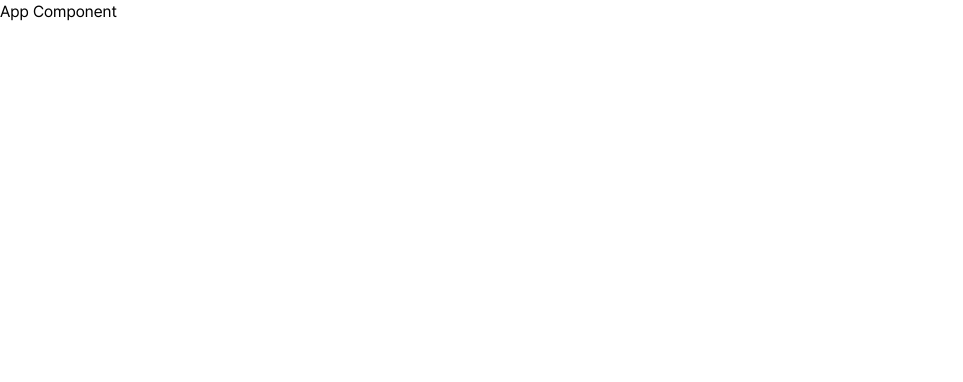
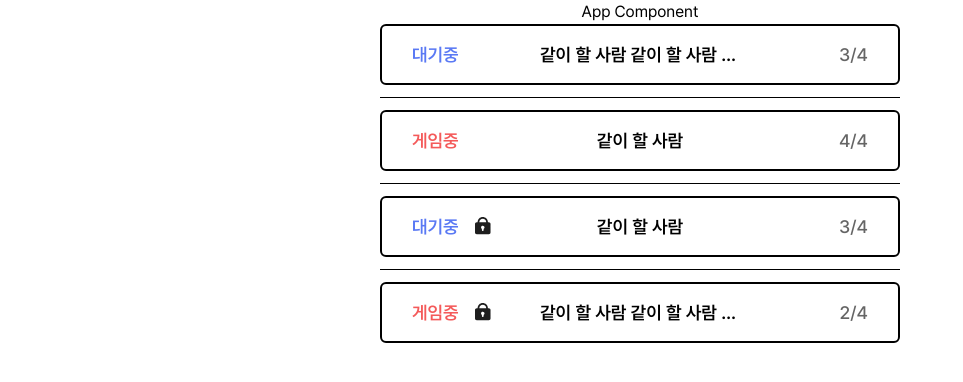
Before and after one commit to devcourse-catspaw/catspaw, a React (Vite) app: page / in a window 1280 px wide. Shown: the top 382 px of the page, without its empty margins (0-963 px from the left). Built offline with nearby package versions, Linux system fonts and the light colour scheme.

Commit message:
🎨 Design: width 수정

```diff
--- a/src/App.tsx
+++ b/src/App.tsx
@@ -1,7 +1,30 @@
+import GameRoom from './components/common/GameRoom';
+
 export default function App() {
   return (
-    <>
+    <div className="w-full flex flex-col justify-center items-center">
       <h1>App Component</h1>
-    </>
+      <GameRoom
+        status="WAITING"
+        name="같이 할 사람 같이 할 사람 같이 할 사람 같이 할 사람 같이 할 사람"
+        players={3}
+      />
+      <hr className="my-3 w-[520px]" />
+      <GameRoom status="PLAYING" name="같이 할 사람" players={4} />
+      <hr className="my-3 w-[520px]" />
+      <GameRoom
+        status="WAITING"
+        name="같이 할 사람"
+        password="1234"
+        players={3}
+      />
+      <hr className="my-3 w-[520px]" />
+      <GameRoom
+        status="PLAYING"
+        name="같이 할 사람 같이 할 사람 같이 할 사람 같이 할 사람 같이 할 사람 같이 할 사람"
+        password="1234"
+        players={2}
+      />
+    </div>
   );
 }
--- a/src/components/common/GameRoom.tsx
+++ b/src/components/common/GameRoom.tsx
@@ -54,9 +54,9 @@ export default function GameRoom({
         onClick={clickHandler}
       >
         {status === 'WAITING' ? (
-          <div className="text-[var(--blue)] w-[50px]">대기중</div>
+          <div className="text-[var(--blue)] w-[70px]">대기중</div>
         ) : (
-          <div className="text-[var(--red)] w-[50px]">게임중</div>
+          <div className="text-[var(--red)] w-[70px]">게임중</div>
         )}
         {password && (
           <img
@@ -65,8 +65,10 @@ export default function GameRoom({
             className="absolute top-[19px] left-[93px] w-[16px] h-[19px]"
           />
         )}
-        <div className="w-[270px] text-center truncate">{name}</div>
-        <div className="w-[31px] font-medium opacity-60">{players}/4</div>
+        <div className="w-[200px] text-center truncate">{name}</div>
+        <div className="w-[70px] text-right font-medium opacity-60">
+          {players}/4
+        </div>
       </div>
       {isFullPlayersModalOpen && (
         <FullPlayersModal
```
